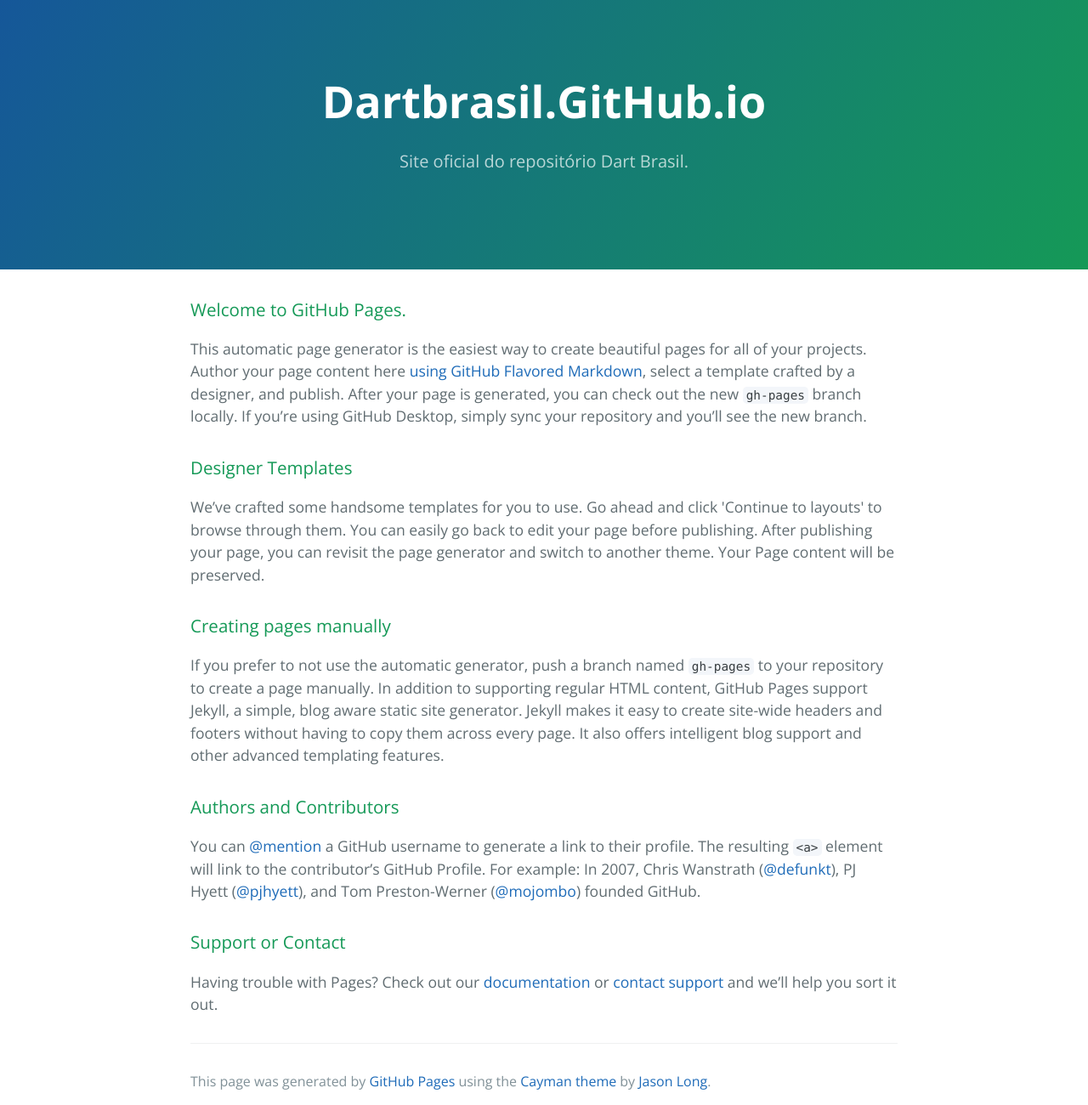
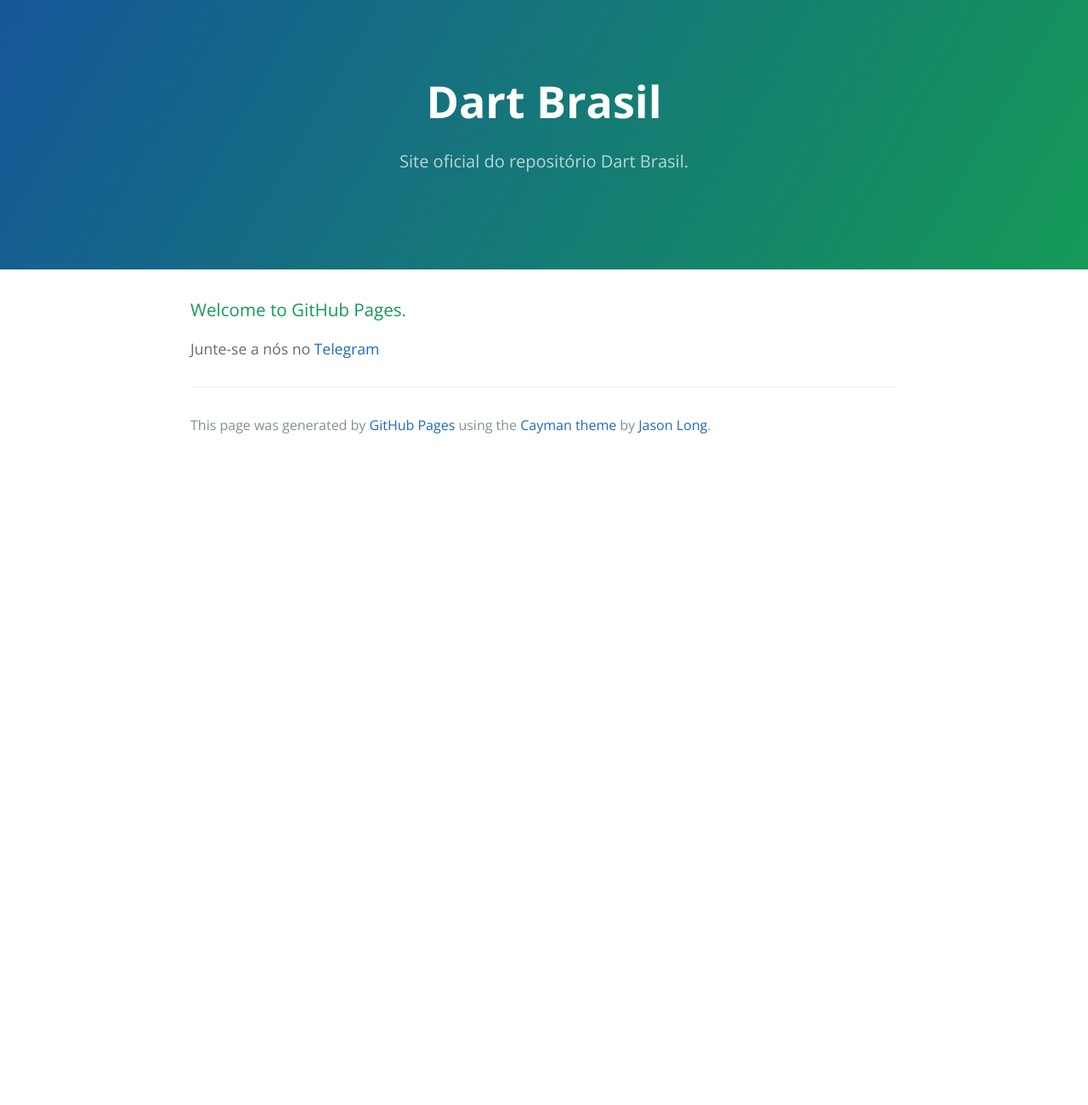
Before and after one commit to dartbrasil/dartbrasil.github.io, a plain HTML site: page index.html in a window 1280 px wide. Shown: the whole page at 85% size. After the commit the page ends 800 px from the top, so only its background shows below. Drawn offline with nearby package versions, Linux system fonts and the light colour scheme.

Commit message:
Update index.html

```diff
--- a/index.html
+++ b/index.html
@@ -1,8 +1,8 @@
 <!DOCTYPE html>
-<html lang="en-us">
+<html lang="pt-br">
   <head>
     <meta charset="UTF-8">
-    <title>Dartbrasil.GitHub.io by dartbrasil</title>
+    <title>Dart Brasil</title>
     <meta name="viewport" content="width=device-width, initial-scale=1">
     <link rel="stylesheet" type="text/css" href="stylesheets/normalize.css" media="screen">
     <link href='https://fonts.googleapis.com/css?family=Open+Sans:400,700' rel='stylesheet' type='text/css'>
@@ -11,7 +11,7 @@
   </head>
   <body>
     <section class="page-header">
-      <h1 class="project-name">Dartbrasil.GitHub.io</h1>
+      <h1 class="project-name">Dart Brasil</h1>
       <h2 class="project-tagline">Site oficial do repositório Dart Brasil.</h2>
     </section>
 
@@ -19,27 +19,7 @@
       <h3>
 <a id="welcome-to-github-pages" class="anchor" href="#welcome-to-github-pages" aria-hidden="true"><span aria-hidden="true" class="octicon octicon-link"></span></a>Welcome to GitHub Pages.</h3>
 
-<p>This automatic page generator is the easiest way to create beautiful pages for all of your projects. Author your page content here <a href="https://guides.github.com/features/mastering-markdown/">using GitHub Flavored Markdown</a>, select a template crafted by a designer, and publish. After your page is generated, you can check out the new <code>gh-pages</code> branch locally. If you’re using GitHub Desktop, simply sync your repository and you’ll see the new branch.</p>
-
-<h3>
-<a id="designer-templates" class="anchor" href="#designer-templates" aria-hidden="true"><span aria-hidden="true" class="octicon octicon-link"></span></a>Designer Templates</h3>
-
-<p>We’ve crafted some handsome templates for you to use. Go ahead and click 'Continue to layouts' to browse through them. You can easily go back to edit your page before publishing. After publishing your page, you can revisit the page generator and switch to another theme. Your Page content will be preserved.</p>
-
-<h3>
-<a id="creating-pages-manually" class="anchor" href="#creating-pages-manually" aria-hidden="true"><span aria-hidden="true" class="octicon octicon-link"></span></a>Creating pages manually</h3>
-
-<p>If you prefer to not use the automatic generator, push a branch named <code>gh-pages</code> to your repository to create a page manually. In addition to supporting regular HTML content, GitHub Pages support Jekyll, a simple, blog aware static site generator. Jekyll makes it easy to create site-wide headers and footers without having to copy them across every page. It also offers intelligent blog support and other advanced templating features.</p>
-
-<h3>
-<a id="authors-and-contributors" class="anchor" href="#authors-and-contributors" aria-hidden="true"><span aria-hidden="true" class="octicon octicon-link"></span></a>Authors and Contributors</h3>
-
-<p>You can <a href="https://help.github.com/articles/basic-writing-and-formatting-syntax/#mentioning-users-and-teams" class="user-mention">@mention</a> a GitHub username to generate a link to their profile. The resulting <code>&lt;a&gt;</code> element will link to the contributor’s GitHub Profile. For example: In 2007, Chris Wanstrath (<a href="https://github.com/defunkt" class="user-mention">@defunkt</a>), PJ Hyett (<a href="https://github.com/pjhyett" class="user-mention">@pjhyett</a>), and Tom Preston-Werner (<a href="https://github.com/mojombo" class="user-mention">@mojombo</a>) founded GitHub.</p>
-
-<h3>
-<a id="support-or-contact" class="anchor" href="#support-or-contact" aria-hidden="true"><span aria-hidden="true" class="octicon octicon-link"></span></a>Support or Contact</h3>
-
-<p>Having trouble with Pages? Check out our <a href="https://help.github.com/pages">documentation</a> or <a href="https://github.com/contact">contact support</a> and we’ll help you sort it out.</p>
+<p>Junte-se a nós no <a href="https://t.me/dartbrasil">Telegram</a></p>
 
       <footer class="site-footer">
 
```
